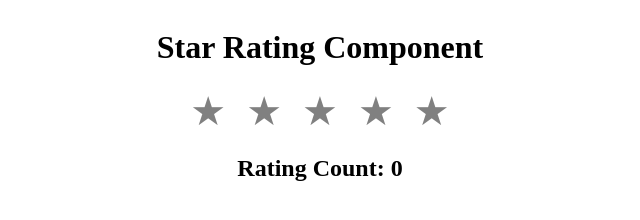
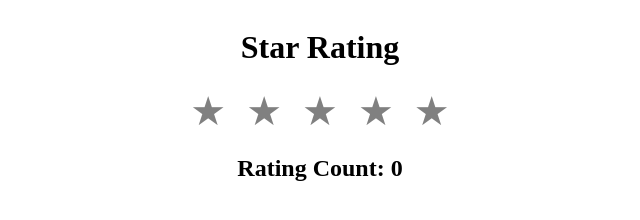
Before and after one commit to vishaljadhav7/Star-Rating, a plain HTML site: page index.html in a window 1280 px wide. Shown: the whole page, without its empty margins (320-960 px from the left). Drawn offline with Linux system fonts and the light colour scheme.

Commit message:
Update index.html

```diff
--- a/index.html
+++ b/index.html
@@ -4,12 +4,12 @@
     <meta charset="UTF-8" />
     <meta name="viewport" content="width=device-width, initial-scale=1.0" />
     <meta http-equiv="X-UA-Compatible" content="ie=edge" />
-    <title>Rating Component</title>
+    <title>Star Rating</title>
     <link rel="stylesheet" href="styles.css" />
   </head>
   <body>
     <div class="container">
-      <h1>Star Rating Component</h1>
+      <h1>Star Rating</h1>
       <div id="star-container" class="star-container">
         <span class="star" data-index="1">&#9733;</span>
         <span class="star" data-index="2">&#9733;</span>
```
